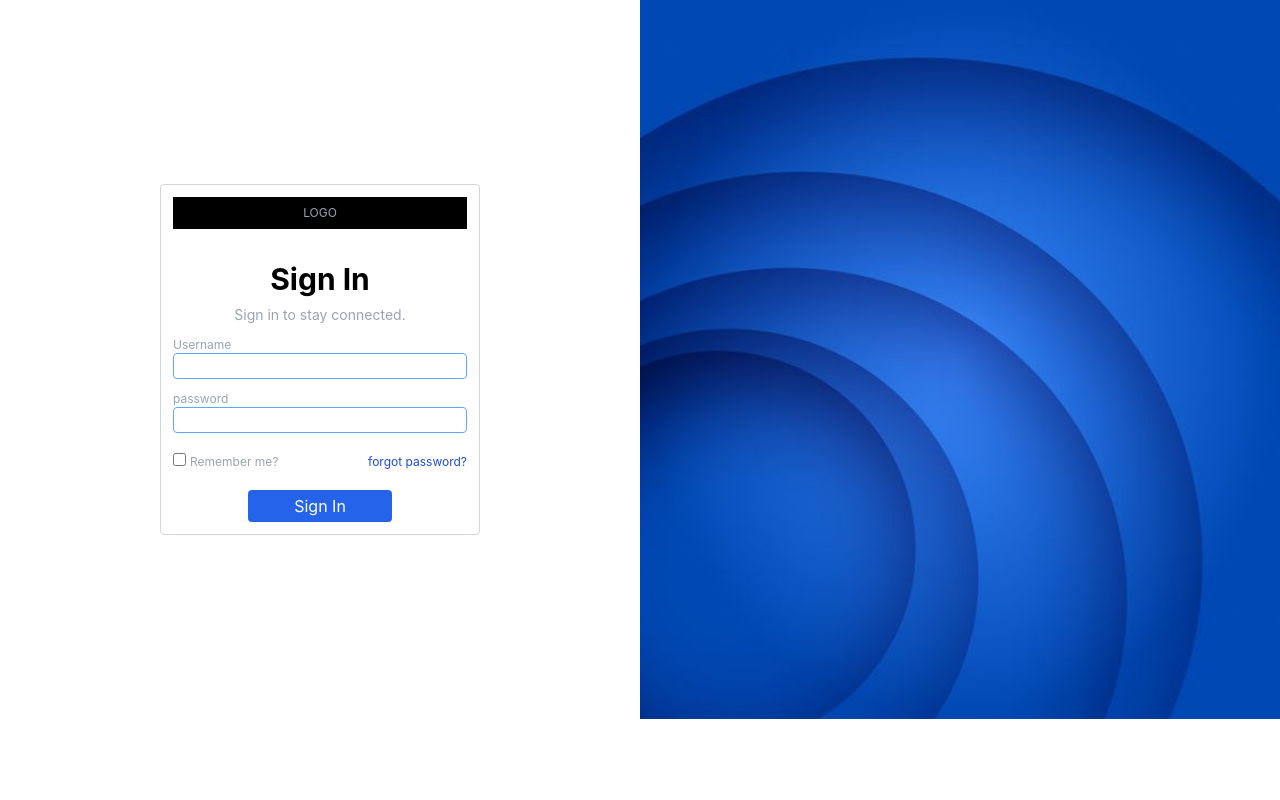
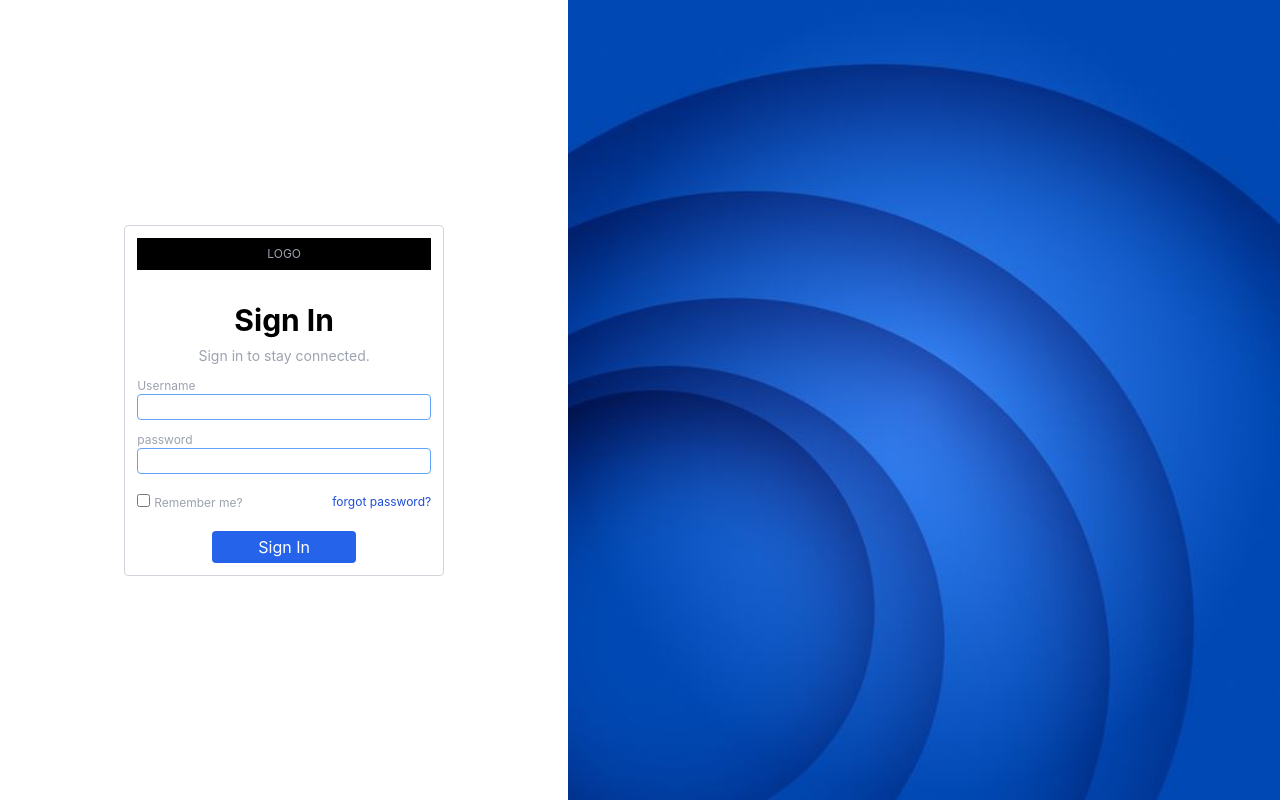
Before and after one commit to kentyangfake/login, a React (Create React App) app: page / in a window 1280 px wide. Built offline with nearby package versions, Linux system fonts and the light colour scheme.

Commit message:
adjust height to 100vh

```diff
--- a/src/App.css
+++ /dev/null
@@ -1,38 +0,0 @@
-.App {
-  text-align: center;
-}
-
-.App-logo {
-  height: 40vmin;
-  pointer-events: none;
-}
-
-@media (prefers-reduced-motion: no-preference) {
-  .App-logo {
-    animation: App-logo-spin infinite 20s linear;
-  }
-}
-
-.App-header {
-  background-color: #282c34;
-  min-height: 100vh;
-  display: flex;
-  flex-direction: column;
-  align-items: center;
-  justify-content: center;
-  font-size: calc(10px + 2vmin);
-  color: white;
-}
-
-.App-link {
-  color: #61dafb;
-}
-
-@keyframes App-logo-spin {
-  from {
-    transform: rotate(0deg);
-  }
-  to {
-    transform: rotate(360deg);
-  }
-}
--- a/src/App.tsx
+++ b/src/App.tsx
@@ -1,5 +1,4 @@
 import { useEffect, useState } from 'react';
-import './App.css';
 import img from './Graphic_Side.jpg';
 
 function App() {
@@ -86,12 +85,12 @@ function App() {
   };
 
   return (
-    <div className="flex w-full">
+    <div className="flex w-full min-h-full">
       {token ? (
-        <div>Hi {welcomName}</div>
+        <div className="flex justify-center items-center">Hi {welcomName}</div>
       ) : (
         <>
-          <div className="flex justify-center items-center w-1/2">
+          <div className="flex flex-grow justify-center items-center">
             <div className="flex flex-col p-3 items-center border border-gray-300 rounded w-80">
               <div className="bg-black flex justify-center items-center text-gray-400 text-xs w-full h-8">
                 LOGO
@@ -154,7 +153,7 @@ function App() {
               </div>
             </div>
           </div>
-          <img src={img} className="w-1/2" />
+          <img src={img} className="h-[100vh]" />
         </>
       )}
     </div>
--- a/src/index.css
+++ b/src/index.css
@@ -1,14 +1,20 @@
 body {
   margin: 0;
-  font-family: -apple-system, BlinkMacSystemFont, "Segoe UI", "Roboto", "Oxygen",
-    "Ubuntu", "Cantarell", "Fira Sans", "Droid Sans", "Helvetica Neue",
+  height: 100vh;
+  font-family: -apple-system, BlinkMacSystemFont, 'Segoe UI', 'Roboto', 'Oxygen',
+    'Ubuntu', 'Cantarell', 'Fira Sans', 'Droid Sans', 'Helvetica Neue',
     sans-serif;
   -webkit-font-smoothing: antialiased;
   -moz-osx-font-smoothing: grayscale;
 }
 
+html,
+#root {
+  height: 100vh;
+}
+
 code {
-  font-family: source-code-pro, Menlo, Monaco, Consolas, "Courier New",
+  font-family: source-code-pro, Menlo, Monaco, Consolas, 'Courier New',
     monospace;
 }
 
```
